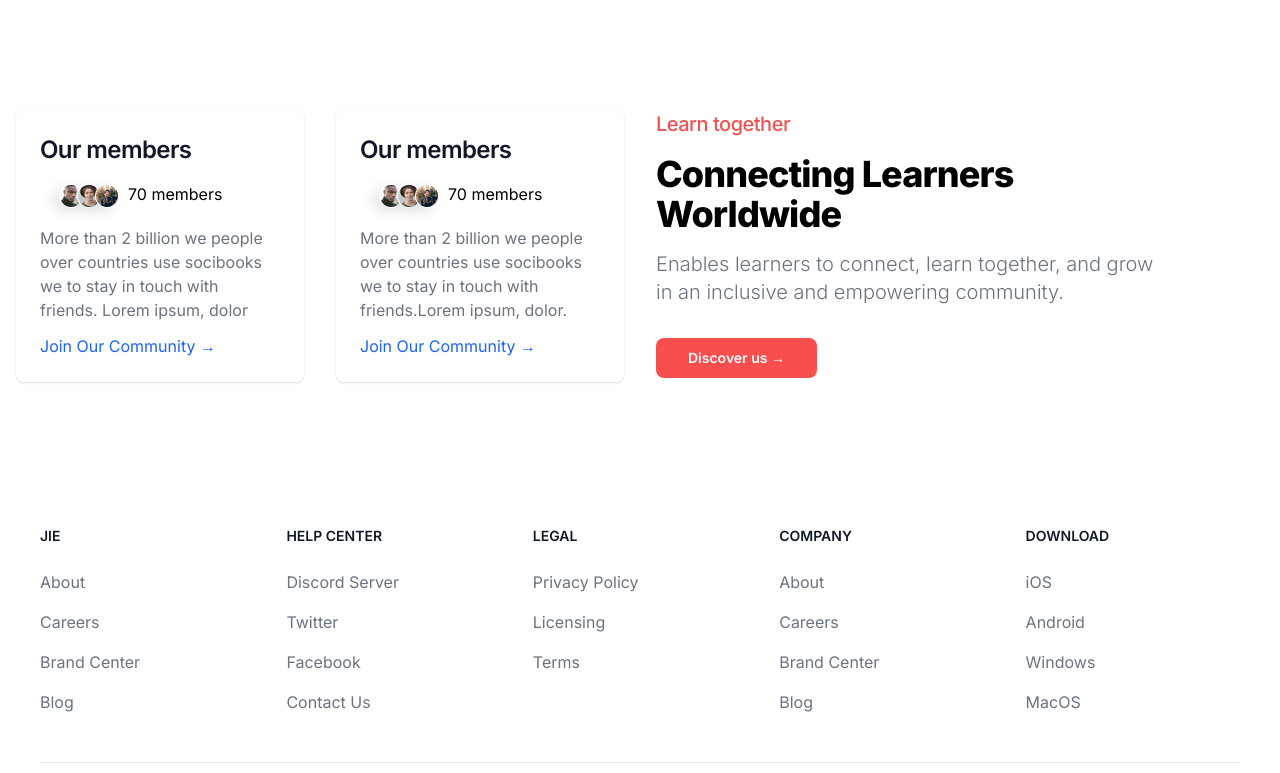
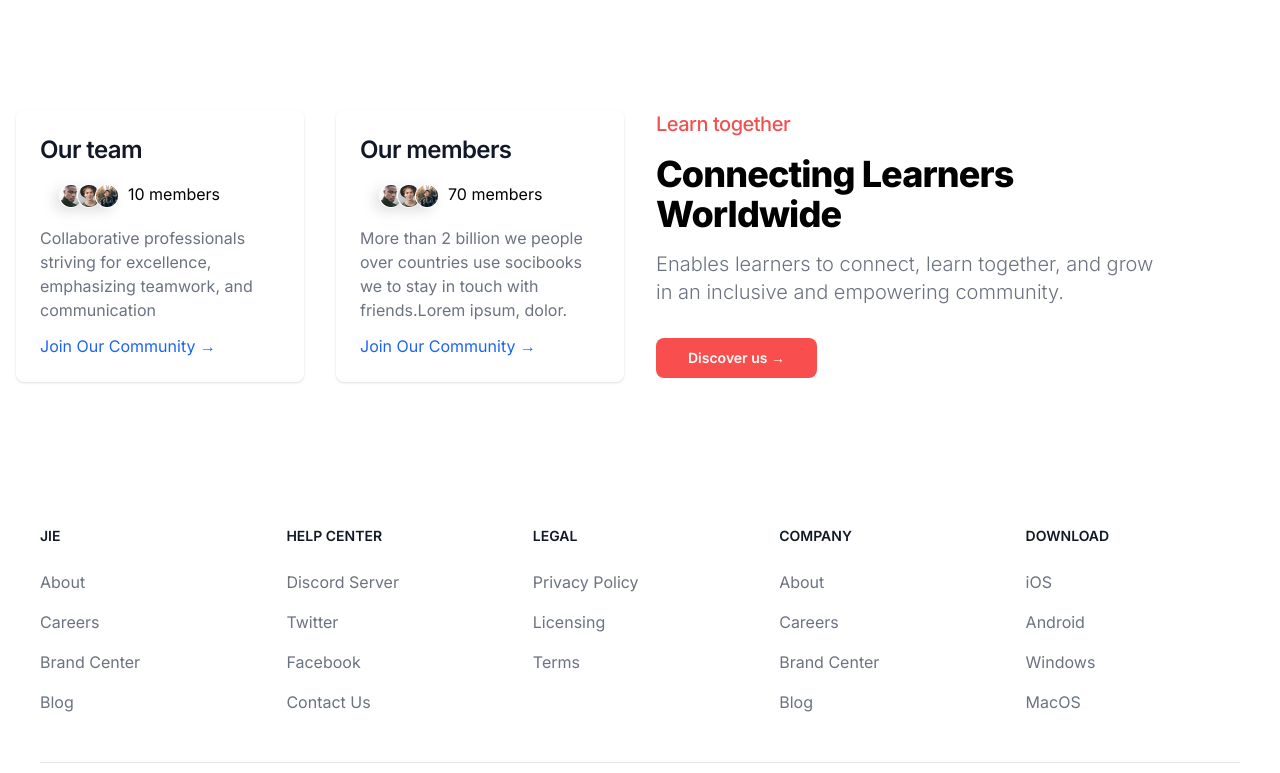
Before and after one commit to AnandaArya/jie-landing-page, a website: page index.html in a window 1280 px wide. Shown: the part 1480-2253 px from the top of the page. Drawn offline with nearby package versions, Linux system fonts and the light colour scheme.

Commit message:
Add decsription

```diff
--- a/index.html
+++ b/index.html
@@ -211,12 +211,12 @@
     <div class="grid max-w-screen-xl px-4 pt-20 pb-8 mx-auto lg:gap-8 lg:py-16 lg:grid-cols-12 lg:pt-28">
       <div class="my-2 md:my-4 md:col-span-6 lg:col-span-3">
         <div class="max-w-sm p-6 bg-white shadow rounded-lg dark:bg-gray-800 dark:border-gray-700">
-            <h5 class="mb-2 text-2xl font-semibold tracking-tight text-gray-900 dark:text-white">Our members</h5>
+            <h5 class="mb-2 text-2xl font-semibold tracking-tight text-gray-900 dark:text-white">Our team</h5>
             <div class="flex flex-row">
               <img src="img/people-card.png" class="place-self-center" alt="people-card">
-              <p class="mt-2">70 members</p>
+              <p class="mt-2">10 members</p>
             </div>
-          <p class="mb-3 font-normal text-gray-500 dark:text-gray-400">More than 2 billion we people over countries use socibooks we to stay in touch with friends. Lorem ipsum, dolor</p>
+          <p class="mb-3 font-normal text-gray-500 dark:text-gray-400">Collaborative professionals striving for excellence, emphasizing teamwork, and communication</p>
           <a href="#" class="inline-flex items-center text-blue-600 hover:underline">
             Join Our Community →
           </a>
```
